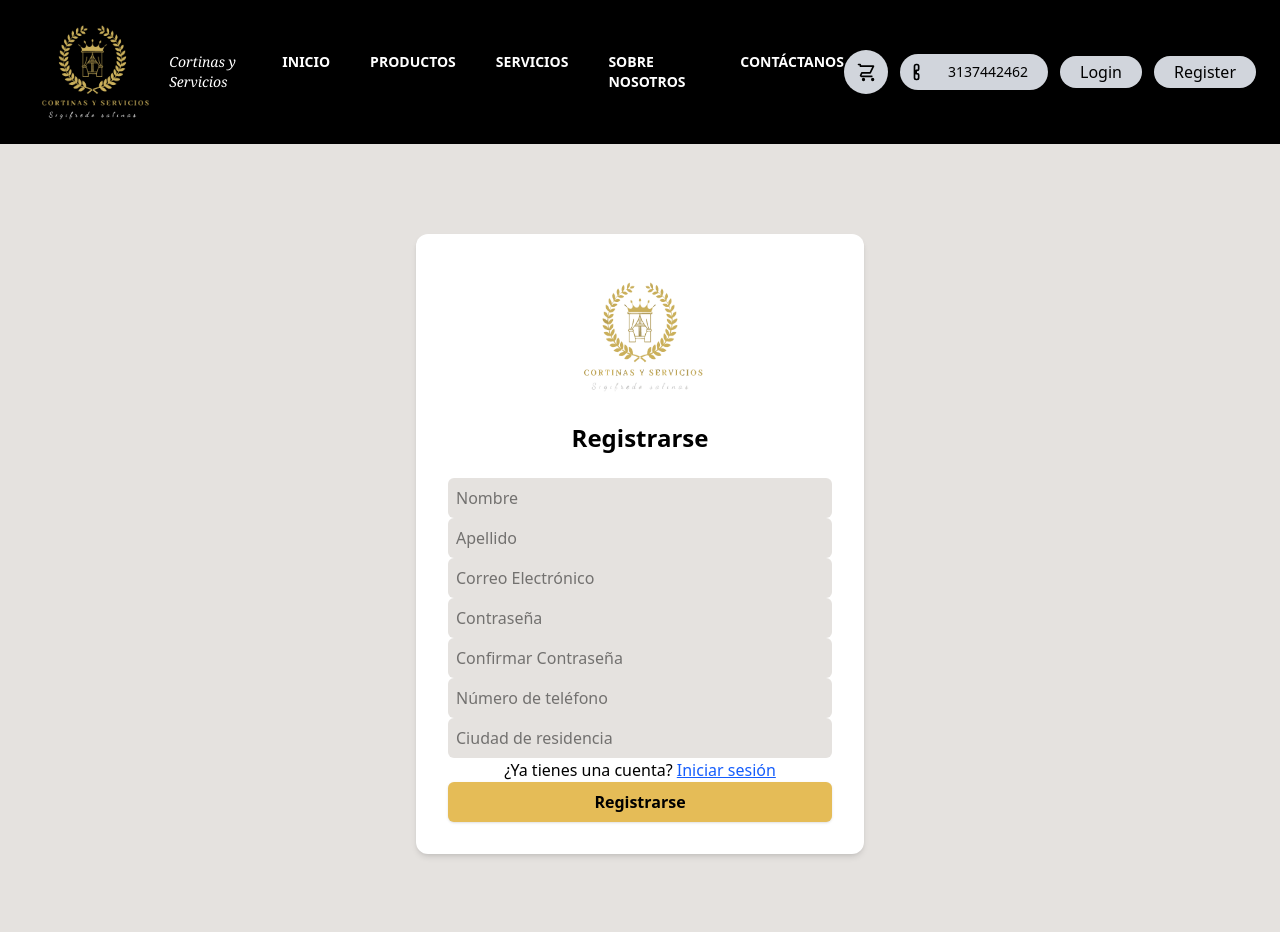
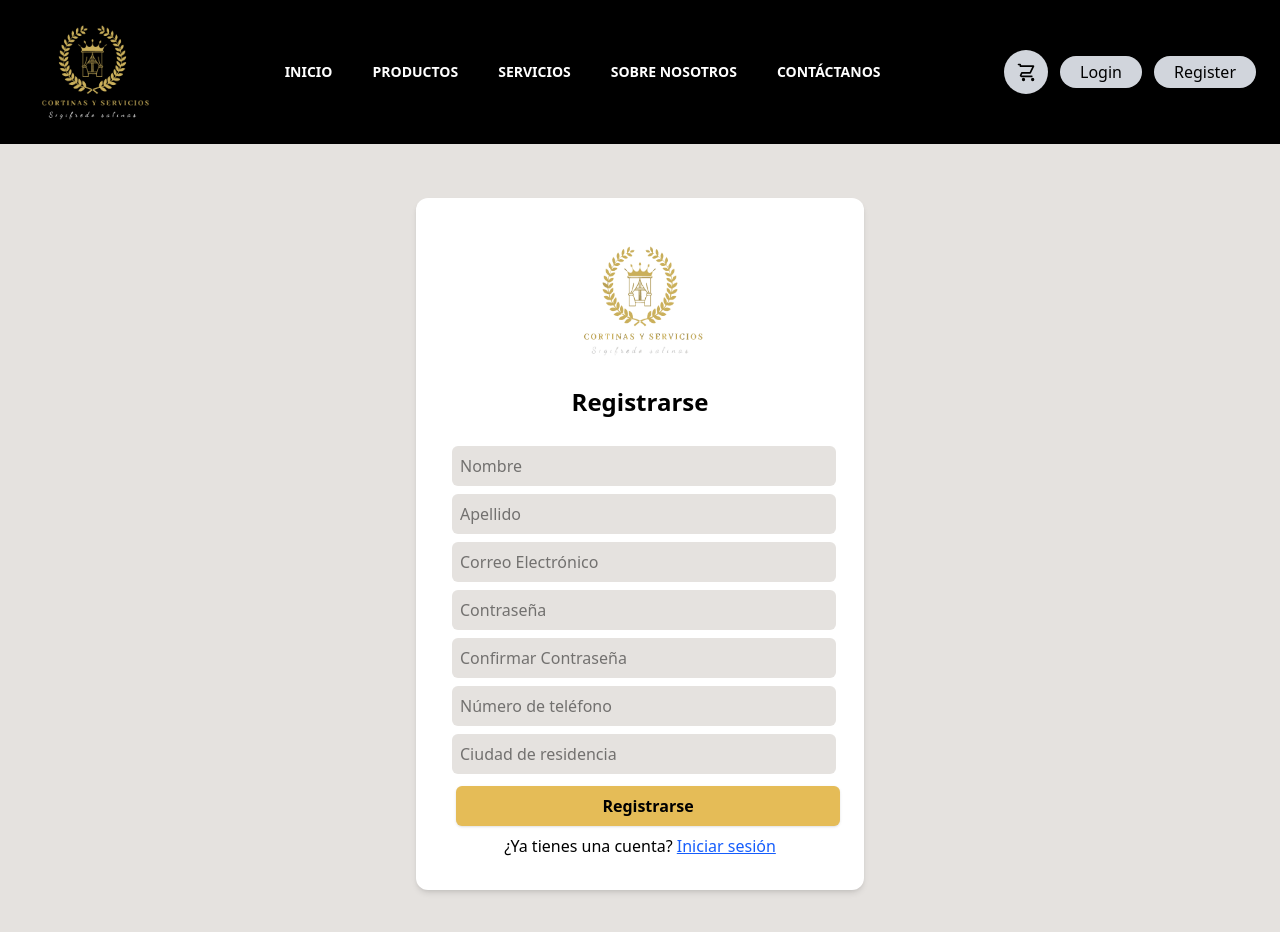
Before and after one commit to swaggirl26/Proyectos-SENA-, a React (Vite) app in the folder front-end/: page /Register in a window 1280 px wide. Shown: the top 932 px of the page. Built offline with nearby package versions, Linux system fonts and the light colour scheme.

Commit message:
se modificaron vistas de Inicio., Register,Navegacion y whatsapp icono.

```diff
--- a/front-end/src/Navegacion.jsx
+++ b/front-end/src/Navegacion.jsx
@@ -6,7 +6,6 @@ export default function Navegacion() {
       {/* Logo */}
       <div className="flex items-center">
         <img src={logo} alt="Logo" className="h-30 w-auto" />
-        <span className="ml-2 font-serif italic text-sm">Cortinas y Servicios</span>
       </div>
 
       {/* Menú */}
@@ -39,20 +38,6 @@ export default function Navegacion() {
           </svg>
         </button>
 
-        {/* Teléfono */}
-        <div className="flex items-center gap-2 bg-gray-300 rounded-full px-3 py-1">
-          <svg
-            xmlns="http://www.w3.org/2000/svg"
-            className="w-5 h-5 text-black"
-            fill="none"
-            viewBox="0 0 24 24"
-            stroke="currentColor"
-            strokeWidth={2}
-          >
-            <path strokeLinecap="round" strokeLinejoin="round" d="M3 5a2 2 0 012-2h1a2 2 0 012 2v3a2 2 0 01-2 2H5v4h1a2 2 0 012 2v3a2 2 0 01-2 2H5a2 2 0 01-2-2V5z" />
-          </svg>
-          <span className="text-black text-sm px-2 py-1 rounded-full hover:bg-[#E5BC57] transition">3137442462</span>
-        </div>
 
         {/* Login y Register */}
 
--- a/front-end/src/paginas/Inicio.jsx
+++ b/front-end/src/paginas/Inicio.jsx
@@ -1,4 +1,5 @@
 import Fondoportada from '../assets/img/Fondoportada.png';
+import whatsappIcono from '/Iconos/whatsapp_icono.ico';
 
 function Inicio() {
   return (
@@ -9,7 +10,7 @@ function Inicio() {
         style={{ backgroundImage: `url(${Fondoportada})` }}
       >
         {/* Capa oscura encima de la imagen */}
-        <div className="absolute inset-0 bg-black/40 z-0" />
+
 
         {/* Contenido encima de la imagen */}
         <div className="relative z-10 text-white w-full md:w-1/2 flex flex-col justify-center items-center p-8 text-center">
@@ -22,12 +23,26 @@ function Inicio() {
           </p>
           <button className="bg-[#E5BC57] text-black px-6 py-2 rounded-full hover:bg-yellow-500 transition">
             Compra Ahora
-          </button>
+          </button >
+
+          <a
+            href="https://wa.me/573137442462" // reemplaza con tu número real
+            target="_blank"
+            rel="noopener noreferrer"
+            className="absolute bottom-4 right-4"
+          >
+            <img
+              src={whatsappIcono}
+              alt="WhatsApp"
+              className="w-[60px] h-[60px] hover:scale-110 transition-transform"
+            />
+          </a>
         </div>
       </section>
 
+
       {/* Sección de tarjetas */}
-      <section className="bg-[#CBBAA7] py-16 px-4 text-center">
+      <section className="bg-[#e5e2df] py-16 px-4 text-center">
         <div className="max-w-6xl mx-auto">
           <div className="grid md:grid-cols-3 gap-8">
             {/* Tarjeta 1 */}
@@ -35,7 +50,7 @@ function Inicio() {
               <img
                 src="/imagenes/asesoria.png"
                 alt="Asesoría"
-                className="w-auto h-100 object-contain"
+                className="w-100 h-100 object-contain"
               />
               <div className="p-6 bg-black/70 text-white">
                 <h2 className="text-xl font-bold mb-2">ASESORÍA</h2>
@@ -48,7 +63,7 @@ function Inicio() {
               <img
                 src="/imagenes/cortinas.png"
                 alt="Cortinas"
-                className="w-auto h-72 object-contain"
+                className="w-auto h-100 object-contain"
               />
               <div className="p-6 bg-black/70 text-white">
                 <h2 className="text-xl font-bold mb-2">CORTINAS</h2>
@@ -64,7 +79,7 @@ function Inicio() {
               <img
                 src="/imagenes/servicios.png"
                 alt="Servicios"
-                className="w-70 h-72 object-contain"
+                className="w-70 h-100 object-contain"
               />
               <div className="p-6 bg-black/70 text-white">
                 <h2 className="text-xl font-bold mb-2">SERVICIOS</h2>
--- a/front-end/src/paginas/Register.jsx
+++ b/front-end/src/paginas/Register.jsx
@@ -54,18 +54,19 @@ function Register() {
         <img src="/imagenes/logo.png" alt="Logo" className="mx-auto mb-4 w-38 h-35" />
       <h2 className="text-2xl font-semibold mb-6">Registrarse</h2>
 
-      <input type="text" placeholder="Nombre" value={formData.nombre} onChange={handleChange} className="w-full p-2 rounded-md focus:outline-none focus:border-yellow-400 bg-[#e5e2df]" /><br />
-      <input type="text" placeholder="Apellido" value={formData.apellido} onChange={handleChange} className="w-full p-2 rounded-md focus:outline-none focus:border-yellow-400 bg-[#e5e2df]" /><br />
-      <input type="email" placeholder="Correo Electrónico" value={formData.correo} onChange={handleChange} className="w-full p-2 rounded-md focus:outline-none focus:border-yellow-400 bg-[#e5e2df]" /><br />
-      <input type="password" placeholder="Contraseña" value={formData.contraseña} onChange={handleChange} className="w-full p-2 rounded-md focus:outline-none focus:border-yellow-400 bg-[#e5e2df]" /><br />
-      <input type="password" placeholder="Confirmar Contraseña" value={formData.confirmarContraseña} onChange={handleChange} className="w-full p-2 rounded-md focus:outline-none focus:border-yellow-400 bg-[#e5e2df]" /><br />
-      <input type="tel" placeholder="Número de teléfono" value={formData.telefono} onChange={handleChange} className="w-full p-2 rounded-md focus:outline-none focus:border-yellow-400 bg-[#e5e2df]" /><br />
-      <input type="text" placeholder="Ciudad de residencia" value={formData.ciudad} onChange={handleChange} className="w-full p-2 rounded-md focus:outline-none focus:border-yellow-400 bg-[#e5e2df]" /><br />
+      <input type="text" placeholder="Nombre" value={formData.nombre} onChange={handleChange} className="w-full m-1 p-2 rounded-md focus:outline-none focus:border-yellow-400 bg-[#e5e2df]" /><br />
+      <input type="text" placeholder="Apellido" value={formData.apellido} onChange={handleChange} className="w-full m-1 p-2 rounded-md focus:outline-none focus:border-yellow-400 bg-[#e5e2df]" /><br />
+      <input type="email" placeholder="Correo Electrónico" value={formData.correo} onChange={handleChange} className="w-full m-1 p-2 rounded-md focus:outline-none focus:border-yellow-400 bg-[#e5e2df]" /><br />
+      <input type="password" placeholder="Contraseña" value={formData.contraseña} onChange={handleChange} className="w-full m-1 p-2 rounded-md focus:outline-none focus:border-yellow-400 bg-[#e5e2df]" /><br />
+      <input type="password" placeholder="Confirmar Contraseña" value={formData.confirmarContraseña} onChange={handleChange} className="w-full m-1 p-2 rounded-md focus:outline-none focus:border-yellow-400 bg-[#e5e2df]" /><br />
+      <input type="tel" placeholder="Número de teléfono" value={formData.telefono} onChange={handleChange} className="w-full m-1 p-2 rounded-md focus:outline-none focus:border-yellow-400 bg-[#e5e2df]" /><br />
+      <input type="text" placeholder="Ciudad de residencia" value={formData.ciudad} onChange={handleChange} className="w-full m-1 p-2 rounded-md focus:outline-none focus:border-yellow-400 bg-[#e5e2df]" /><br />
 
+
+      <button onClick={handleSubmit} className=" text-black font-semibold m-2 py-2 px-4 rounded-md shadow w-full bg-[#E5BC57]">Registrarse</button>
       <p>
         ¿Ya tienes una cuenta? <a href="/Login" className="text-blue-600 underline">Iniciar sesión</a>
       </p>
-      <button onClick={handleSubmit} className=" text-black font-semibold py-2 px-4 rounded-md shadow w-full bg-[#E5BC57]">Registrarse</button>
       </div>
     </div>
   );
```
Also changed, not shown: 1 other file (tests, documents, lock files or other folders).
